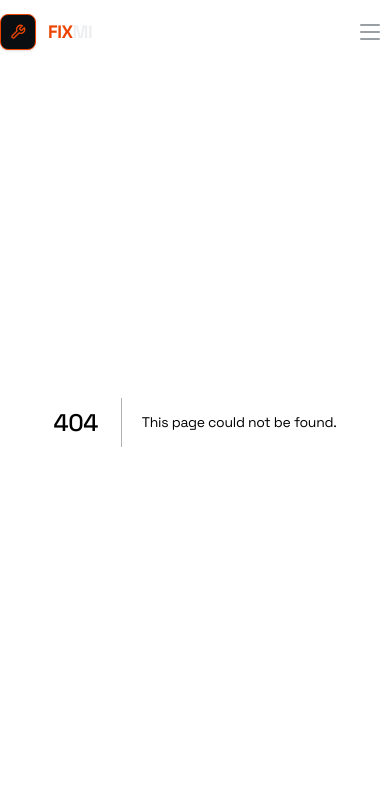
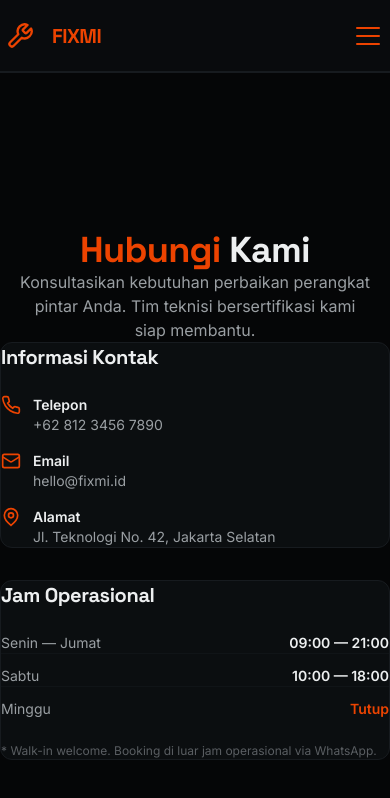
Before and after one commit to Avengeld7fold/next-js-fixmi, a Next.js app: page /contact in a window 390 px wide. Before the commit this address had no page. Shown: the top 798 px of the page. Built offline with nearby package versions, Linux system fonts and the light colour scheme.

Commit message:
Design: Redesign Navbar matching reference — orange text, white underline hover, Book Now reveal strip, non-sticky, responsive + Contact page

```diff
--- /dev/null
+++ b/app/contact/page.tsx
@@ -0,0 +1,91 @@
+import type { Metadata } from "next";
+
+export const metadata: Metadata = {
+  title: "Contact Us — FIXMI",
+  description:
+    "Hubungi kami untuk konsultasi perbaikan perangkat pintar Anda. Layanan cepat, harga transparan.",
+};
+
+export default function ContactPage() {
+  return (
+    <section className="relative flex min-h-screen items-center justify-center overflow-hidden">
+      <div className="mx-auto max-w-7xl px-6 py-32 w-full">
+        <div className="text-center mb-16">
+          <h1 className="font-display text-4xl font-bold tracking-tight sm:text-5xl md:text-6xl mb-6">
+            <span className="text-primary">Hubungi</span> Kami
+          </h1>
+          <p className="mx-auto max-w-[55ch] text-base text-text-secondary md:text-lg">
+            Konsultasikan kebutuhan perbaikan perangkat pintar Anda.
+            Tim teknisi bersertifikasi kami siap membantu.
+          </p>
+        </div>
+
+        <div className="grid grid-cols-1 md:grid-cols-2 gap-8 max-w-4xl mx-auto">
+          {/* Contact Info */}
+          <div className="fixmi-card p-8 flex flex-col gap-6">
+            <h2 className="font-display text-xl font-bold text-foreground">
+              Informasi Kontak
+            </h2>
+            <div className="flex flex-col gap-4">
+              <div className="flex items-start gap-3">
+                <svg width="20" height="20" viewBox="0 0 24 24" fill="none" stroke="currentColor" strokeWidth="2" className="text-primary mt-0.5 shrink-0">
+                  <path d="M22 16.92v3a2 2 0 0 1-2.18 2 19.79 19.79 0 0 1-8.63-3.07 19.5 19.5 0 0 1-6-6 19.79 19.79 0 0 1-3.07-8.67A2 2 0 0 1 4.11 2h3a2 2 0 0 1 2 1.72c.127.96.361 1.903.7 2.81a2 2 0 0 1-.45 2.11L8.09 9.91a16 16 0 0 0 6 6l1.27-1.27a2 2 0 0 1 2.11-.45c.907.339 1.85.573 2.81.7A2 2 0 0 1 22 16.92z" />
+                </svg>
+                <div>
+                  <p className="text-sm font-semibold text-foreground">Telepon</p>
+                  <p className="text-sm text-text-secondary">+62 812 3456 7890</p>
+                </div>
+              </div>
+              <div className="flex items-start gap-3">
+                <svg width="20" height="20" viewBox="0 0 24 24" fill="none" stroke="currentColor" strokeWidth="2" className="text-primary mt-0.5 shrink-0">
+                  <rect x="2" y="4" width="20" height="16" rx="2" />
+                  <path d="m22 7-8.97 5.7a1.94 1.94 0 0 1-2.06 0L2 7" />
+                </svg>
+                <div>
+                  <p className="text-sm font-semibold text-foreground">Email</p>
+                  <p className="text-sm text-text-secondary">hello@fixmi.id</p>
+                </div>
+              </div>
+              <div className="flex items-start gap-3">
+                <svg width="20" height="20" viewBox="0 0 24 24" fill="none" stroke="currentColor" strokeWidth="2" className="text-primary mt-0.5 shrink-0">
+                  <path d="M20 10c0 6-8 12-8 12s-8-6-8-12a8 8 0 0 1 16 0Z" />
+                  <circle cx="12" cy="10" r="3" />
+                </svg>
+                <div>
+                  <p className="text-sm font-semibold text-foreground">Alamat</p>
+                  <p className="text-sm text-text-secondary">
+                    Jl. Teknologi No. 42, Jakarta Selatan
+                  </p>
+                </div>
+              </div>
+            </div>
+          </div>
+
+          {/* Operating Hours */}
+          <div className="fixmi-card p-8 flex flex-col gap-6">
+            <h2 className="font-display text-xl font-bold text-foreground">
+              Jam Operasional
+            </h2>
+            <div className="flex flex-col gap-3">
+              <div className="flex justify-between items-center py-2 border-b border-border/50">
+                <span className="text-sm text-text-secondary">Senin — Jumat</span>
+                <span className="text-sm font-semibold text-foreground">09:00 — 21:00</span>
+              </div>
+              <div className="flex justify-between items-center py-2 border-b border-border/50">
+                <span className="text-sm text-text-secondary">Sabtu</span>
+                <span className="text-sm font-semibold text-foreground">10:00 — 18:00</span>
+              </div>
+              <div className="flex justify-between items-center py-2">
+                <span className="text-sm text-text-secondary">Minggu</span>
+                <span className="text-sm font-semibold text-primary">Tutup</span>
+              </div>
+            </div>
+            <p className="text-xs text-text-muted mt-auto">
+              * Walk-in welcome. Booking di luar jam operasional via WhatsApp.
+            </p>
+          </div>
+        </div>
+      </div>
+    </section>
+  );
+}
--- a/app/globals.css
+++ b/app/globals.css
@@ -1,4 +1,6 @@
 @import "tailwindcss";
+@source "../components";
+@source "../app";
 
 /* ============================
    FIXMI Precision Design System
@@ -159,3 +161,12 @@ p {
     scroll-behavior: auto !important;
   }
 }
+
+/* ============================
+   Navbar — Reference Design
+   ============================ */
+
+.navbar-header {
+  background: oklch(15% 0.005 240);
+  border-bottom: 1px solid var(--fixmi-border);
+}
--- a/components/Navbar.tsx
+++ b/components/Navbar.tsx
@@ -1,6 +1,6 @@
 "use client";
 
-import { useState, useEffect, useCallback } from "react";
+import { useState, useEffect } from "react";
 import Link from "next/link";
 import { usePathname } from "next/navigation";
 
@@ -10,26 +10,17 @@ interface NavLink {
 }
 
 const NAV_LINKS: NavLink[] = [
-  { href: "/", label: "Home" },
-  { href: "/pricelist", label: "Pricelist" },
+  { href: "/", label: "HOME" },
+  { href: "/pricelist", label: "PRICING" },
+  { href: "/promo", label: "PROMO" },
+  { href: "/gallery", label: "GALLERY REPAIR" },
+  { href: "/about", label: "ABOUT US" },
 ];
 
-const SCROLL_THRESHOLD = 20;
-
 export default function Navbar() {
-  const [isScrolled, setIsScrolled] = useState<boolean>(false);
   const [isMobileMenuOpen, setIsMobileMenuOpen] = useState<boolean>(false);
+  const [isBookNowHovered, setIsBookNowHovered] = useState<boolean>(false);
   const pathname = usePathname();
-
-  const handleScroll = useCallback(() => {
-    setIsScrolled(window.scrollY > SCROLL_THRESHOLD);
-  }, []);
-
-  useEffect(() => {
-    window.addEventListener("scroll", handleScroll, { passive: true });
-    handleScroll(); // Check initial scroll position
-    return () => window.removeEventListener("scroll", handleScroll);
-  }, [handleScroll]);
 
   // Close mobile menu on route change
   useEffect(() => {
@@ -49,29 +40,31 @@ export default function Navbar() {
   }, [isMobileMenuOpen]);
 
   return (
-    <header
+    <header className="navbar-header relative z-50 w-full">
+      {/* Orange reveal strip — sits behind BOOK NOW, revealed on hover */}
+      <div
         className={`
-        fixed top-0 left-0 right-0 z-50
+          absolute top-0 left-0 right-0 h-full
+          bg-primary
           transition-all duration-300 ease-out
-        ${
-          isScrolled
-            ? "fixmi-glass-strong border-b border-border shadow-md"
-            : "bg-transparent border-b border-transparent"
-        }
+          pointer-events-none
+          ${isBookNowHovered ? "opacity-100" : "opacity-0"}
         `}
-    >
-      <nav className="mx-auto max-w-7xl px-6 lg:px-8">
-        <div className="flex h-16 items-center justify-between md:h-18">
+      />
+
+      <nav className="navbar-inner relative z-10 mx-auto w-full max-w-7xl px-6 lg:px-8">
+        <div className="flex h-[72px] items-center justify-between">
+
           {/* Logo */}
           <Link
             href="/"
-            className="group relative flex items-center gap-3"
+            className="group relative flex items-center gap-3 shrink-0"
           >
-            {/* Logo icon - Clinical Diagnostic Style */}
-            <div className="relative flex h-9 w-9 items-center justify-center rounded-lg border border-primary bg-surface shadow-sm transition-colors duration-200 group-hover:bg-surface-alt">
+            {/* Logo icon */}
+            <div className="relative flex h-10 w-10 items-center justify-center">
               <svg
-                width="16"
-                height="16"
+                width="28"
+                height="28"
                 viewBox="0 0 24 24"
                 fill="none"
                 xmlns="http://www.w3.org/2000/svg"
@@ -86,15 +79,15 @@ export default function Navbar() {
                 />
               </svg>
             </div>
-            {/* Logo text - Technical Font */}
-            <span className="font-display text-lg font-bold tracking-tight uppercase">
+            {/* Logo text */}
+            <span className="font-display text-xl font-extrabold tracking-tight uppercase leading-none">
               <span className="text-primary">FIX</span>
-              <span className="text-foreground">MI</span>
+              <span className="text-primary">MI</span>
             </span>
           </Link>
 
-          {/* Desktop Navigation */}
-          <div className="hidden items-center gap-2 md:flex">
+          {/* Desktop Navigation — Center */}
+          <div className="hidden items-center gap-1 lg:flex">
             {NAV_LINKS.map((link) => {
               const isActive = pathname === link.href ||
                 (link.href !== "/" && pathname.startsWith(link.href));
@@ -102,47 +95,38 @@ export default function Navbar() {
                 <Link
                   key={link.href}
                   href={link.href}
-                  className={`
-                    relative px-4 py-2 text-sm font-medium rounded-md
-                    transition-colors duration-200
-                    ${
-                      isActive
-                        ? "text-primary"
-                        : "text-text-secondary hover:text-foreground"
-                    }
-                  `}
+                  className="navbar-link group relative px-5 py-2 text-[13px] font-bold tracking-[0.08em] transition-colors duration-200"
+                  style={{ color: "var(--fixmi-primary)" }}
                 >
                   {link.label}
-                  {/* Precise active underline indicator instead of floating dots */}
-                  {isActive && (
-                    <span className="absolute bottom-0 left-4 right-4 h-0.5 bg-primary" />
-                  )}
+                  {/* White underline animation: left to right on hover */}
+                  <span
+                    className={`
+                      absolute bottom-0 left-5 right-5 h-[2px] bg-white
+                      transition-transform duration-300 ease-out origin-left
+                      ${isActive ? "scale-x-100" : "scale-x-0 group-hover:scale-x-100"}
+                    `}
+                  />
                 </Link>
               );
             })}
-            {/* Technical solid Cobalt Blue button */}
+          </div>
+
+          {/* Desktop CTA — BOOK NOW */}
+          <div className="hidden lg:flex items-center shrink-0">
             <Link
-              href="/pricelist"
-              className="
-                ml-4 inline-flex items-center gap-2 rounded-md
-                bg-primary px-5 py-2 text-sm font-semibold text-white
-                transition-all duration-200 ease-out
-                hover:bg-primary-light active:scale-[0.98]
-              "
+              href="/contact"
+              className={`
+                navbar-booknow relative inline-flex items-center justify-center
+                rounded-md bg-primary px-7 py-3 text-[13px] font-bold tracking-[0.08em] text-white uppercase
+                transition-all duration-300 ease-out
+                hover:bg-primary-light
+                ${isBookNowHovered ? "translate-y-[6px]" : "translate-y-0"}
+              `}
+              onMouseEnter={() => setIsBookNowHovered(true)}
+              onMouseLeave={() => setIsBookNowHovered(false)}
             >
-              Cek Harga
-              <svg
-                width="14"
-                height="14"
-                viewBox="0 0 24 24"
-                fill="none"
-                stroke="currentColor"
-                strokeWidth="2.5"
-                strokeLinecap="round"
-                strokeLinejoin="round"
-              >
-                <path d="M5 12h14M12 5l7 7-7 7" />
-              </svg>
+              BOOK NOW
             </Link>
           </div>
 
@@ -150,27 +134,27 @@ export default function Navbar() {
           <button
             type="button"
             onClick={() => setIsMobileMenuOpen((prev) => !prev)}
-            className="relative z-50 flex h-10 w-10 items-center justify-center rounded-lg text-text-secondary transition-colors hover:text-foreground md:hidden"
+            className="relative z-50 flex h-11 w-11 items-center justify-center rounded-md text-primary transition-colors lg:hidden"
             aria-label="Toggle navigation menu"
             aria-expanded={isMobileMenuOpen}
           >
-            <div className="flex h-5 w-5 flex-col items-center justify-center gap-[5px]">
+            <div className="flex h-5 w-6 flex-col items-center justify-center gap-[6px]">
               <span
-                className={`block h-[2px] w-5 rounded-full bg-current transition-all duration-200 ${
+                className={`block h-[2px] w-6 rounded-full bg-current transition-all duration-300 ${
                   isMobileMenuOpen
-                    ? "translate-y-[7px] rotate-45"
+                    ? "translate-y-[8px] rotate-45"
                     : ""
                 }`}
               />
               <span
-                className={`block h-[2px] w-5 rounded-full bg-current transition-all duration-200 ${
+                className={`block h-[2px] w-6 rounded-full bg-current transition-all duration-300 ${
                   isMobileMenuOpen ? "opacity-0 scale-0" : ""
                 }`}
               />
               <span
-                className={`block h-[2px] w-5 rounded-full bg-current transition-all duration-200 ${
+                className={`block h-[2px] w-6 rounded-full bg-current transition-all duration-300 ${
                   isMobileMenuOpen
-                    ? "-translate-y-[7px] -rotate-45"
+                    ? "-translate-y-[8px] -rotate-45"
                     : ""
                 }`}
               />
@@ -179,10 +163,13 @@ export default function Navbar() {
         </div>
       </nav>
 
+      {/* Bottom border line */}
+      <div className="absolute bottom-0 left-0 right-0 h-px bg-border z-10" />
+
       {/* Mobile Menu Overlay */}
       <div
         className={`
-          fixed inset-0 z-40 md:hidden
+          fixed inset-0 z-40 lg:hidden
           transition-all duration-300
           ${
             isMobileMenuOpen
@@ -193,19 +180,21 @@ export default function Navbar() {
       >
         {/* Backdrop */}
         <div
-          className="absolute inset-0 bg-background/80 backdrop-blur-sm"
+          className="absolute inset-0 bg-background/90 backdrop-blur-md"
           onClick={() => setIsMobileMenuOpen(false)}
         />
-        {/* Menu Panel */}
+        {/* Menu Panel — Full-screen slide from right */}
         <div
           className={`
-            absolute top-0 right-0 h-full w-[280px]
+            absolute top-0 right-0 h-full w-full max-w-[320px]
             bg-surface border-l border-border
             transition-transform duration-300 ease-out
             ${isMobileMenuOpen ? "translate-x-0" : "translate-x-full"}
           `}
         >
-          <div className="flex flex-col gap-2 px-6 pt-24">
+          <div className="flex flex-col px-8 pt-24 pb-8 h-full">
+            {/* Mobile Nav Links */}
+            <div className="flex flex-col gap-1">
               {NAV_LINKS.map((link) => {
                 const isActive = pathname === link.href ||
                   (link.href !== "/" && pathname.startsWith(link.href));
@@ -215,12 +204,13 @@ export default function Navbar() {
                     href={link.href}
                     onClick={() => setIsMobileMenuOpen(false)}
                     className={`
-                    rounded-md px-4 py-3 text-base font-medium
+                      py-3 px-2 text-[13px] font-bold tracking-[0.08em] uppercase
+                      border-b border-border/50
                       transition-colors duration-200
                       ${
                         isActive
-                        ? "bg-surface-alt text-primary"
-                        : "text-text-secondary hover:bg-surface-alt hover:text-foreground"
+                          ? "text-primary"
+                          : "text-text-secondary hover:text-primary"
                       }
                     `}
                   >
@@ -228,31 +218,24 @@ export default function Navbar() {
                   </Link>
                 );
               })}
-            <div className="my-3 h-px bg-border" />
+            </div>
+
+            {/* Mobile CTA */}
+            <div className="mt-8">
               <Link
-              href="/pricelist"
+                href="/contact"
                 onClick={() => setIsMobileMenuOpen(false)}
                 className="
-                flex items-center justify-center gap-2 rounded-md
-                bg-primary px-5 py-3 text-base font-semibold text-white
+                  flex items-center justify-center w-full
+                  rounded-md bg-primary px-6 py-4
+                  text-[13px] font-bold tracking-[0.08em] text-white uppercase
                   transition-all duration-200
                   hover:bg-primary-light active:scale-[0.98]
                 "
               >
-              Cek Harga
-              <svg
-                width="14"
-                height="14"
-                viewBox="0 0 24 24"
-                fill="none"
-                stroke="currentColor"
-                strokeWidth="2.5"
-                strokeLinecap="round"
-                strokeLinejoin="round"
-              >
-                <path d="M5 12h14M12 5l7 7-7 7" />
-              </svg>
+                BOOK NOW
               </Link>
+            </div>
           </div>
         </div>
       </div>
```
Lines whose indentation alone changed are shown as unchanged.
